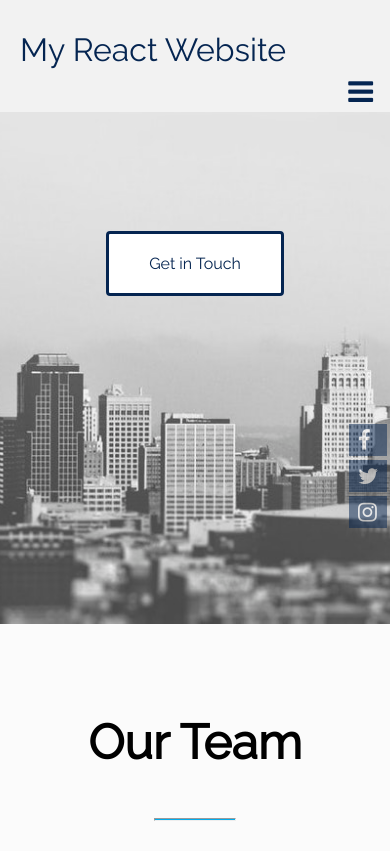
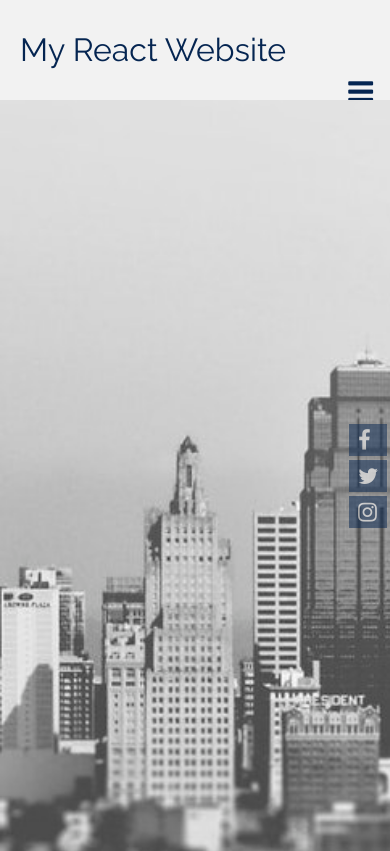
Before and after one commit to paul-wr/my-react-website, a React (Create React App) app: page / in a window 390 px wide. Shown: the top 851 px of the page. Built offline with nearby package versions, Linux system fonts and the light colour scheme.

Commit message:
css update

```diff
--- a/src/App.css
+++ b/src/App.css
@@ -434,8 +434,9 @@ only screen and (-webkit-min-device-pixel-ratio: 2),
 only screen and (min-device-pixel-ratio: 2) {
 #home-section-one:before {
 content: "";
-background-image: url("city_mobile.png");
+background-image: url("city.jpg");
 background-size: cover;
+position: absolute;
 top: 100px;
 left: 0;
 width: 100%;
@@ -445,8 +446,9 @@ height: 100%;
 @media screen and (max-width: 500px){
 #home-section-one:before {
 content: "";
-background-image: url("city_mobile.png");
+background-image: url("city.jpg");
 background-size: cover;
+position: absolute;
 top: 100px;
 left: 0;
 width: 100%;
```
